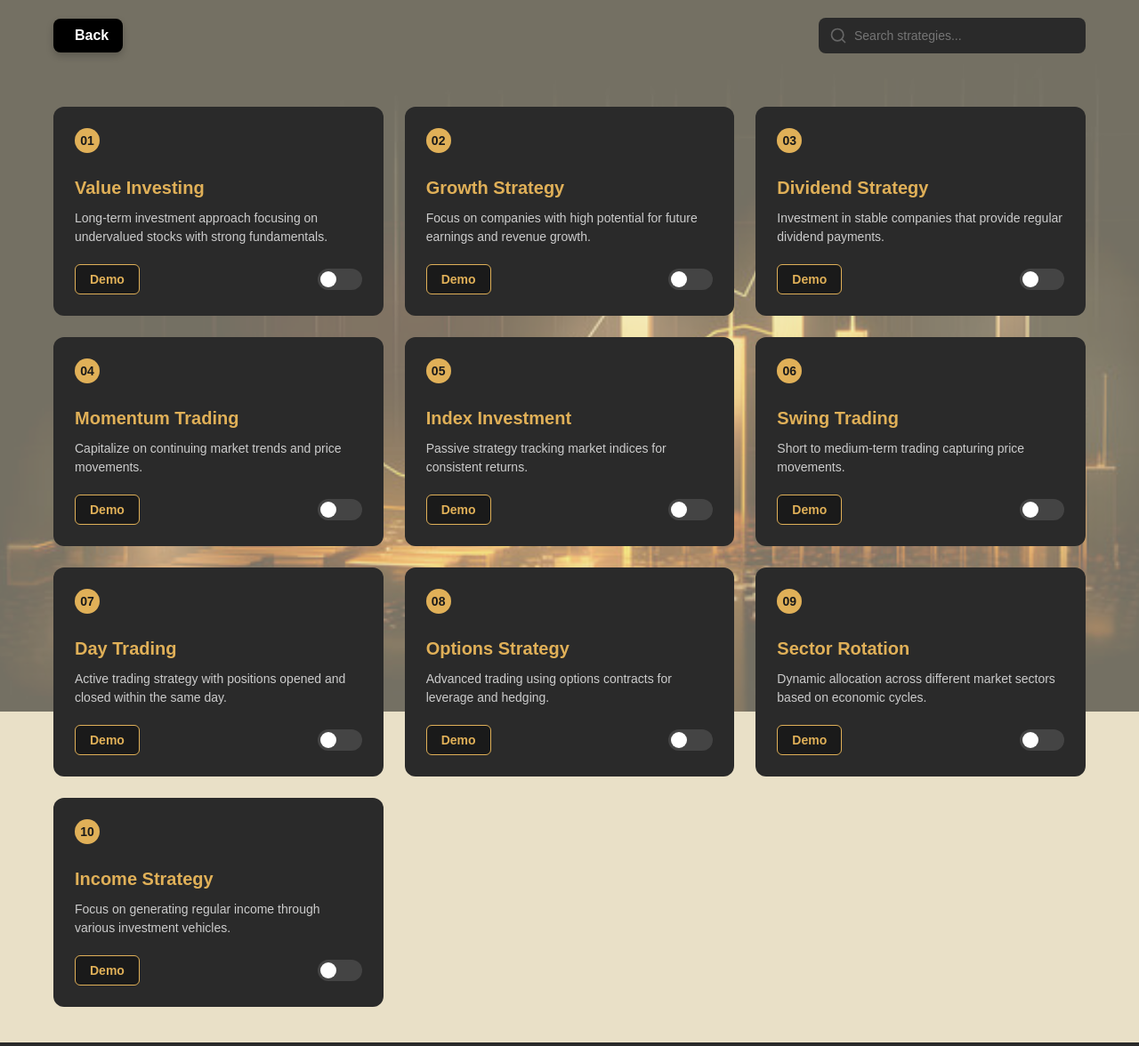
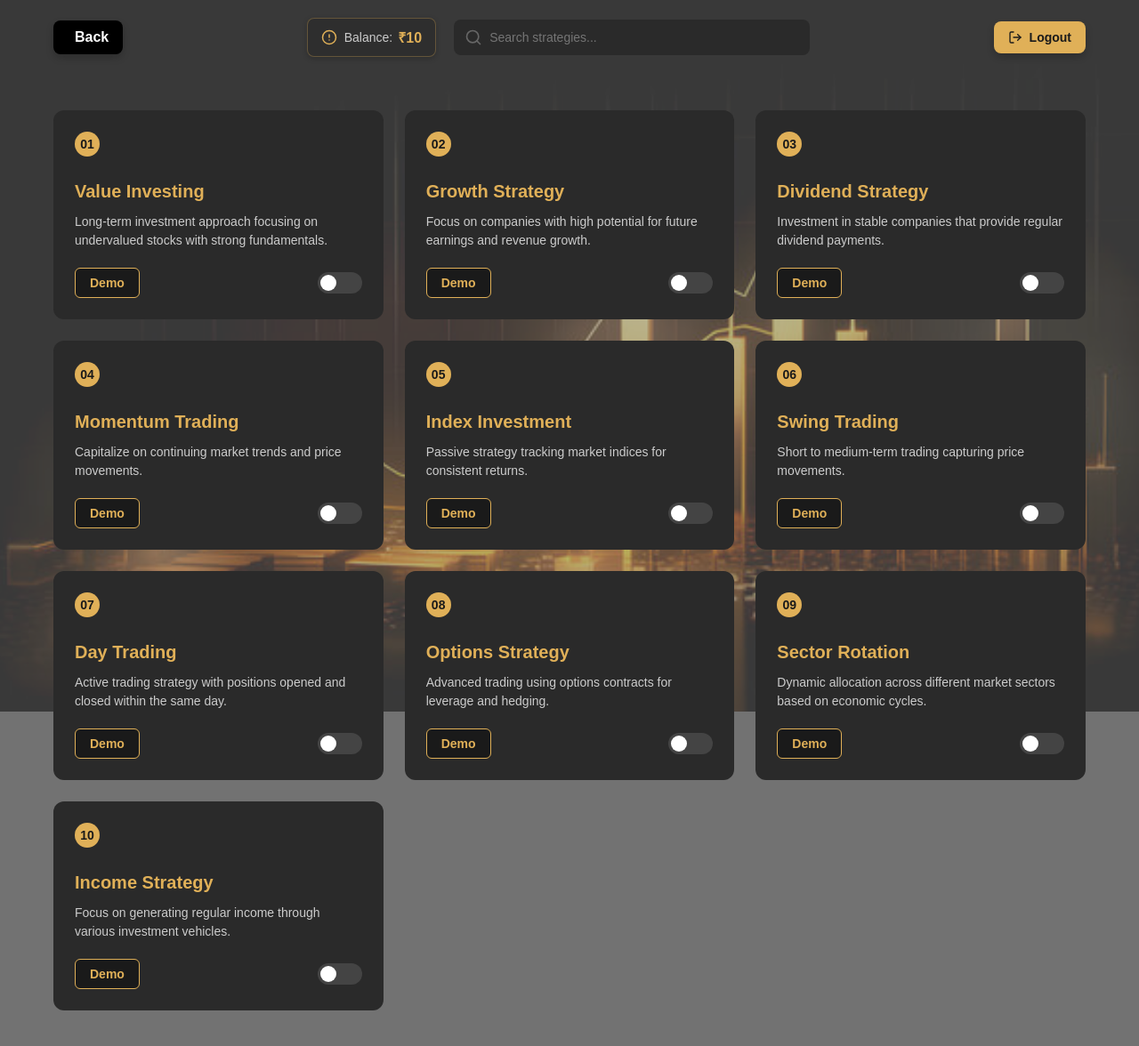
Before and after one commit to blackgrapes/Stock-Portal, a Flask app: template templates/strategies.html in a window 1280 px wide. Shown: the whole page at 89% size. Run offline with Flask 3, Linux system fonts and the light colour scheme; the template is opened without the code that fills it: most values are stand-ins (such as "Sample title", 1, 10 or a date in 2020).

Commit message:
Update strategies.html

```diff
--- a/templates/strategies.html
+++ b/templates/strategies.html
@@ -13,7 +13,7 @@
         }
 
         body {
-            background-color: rgba(231, 221, 194, 0.9);
+            background-color: rgba(0, 0, 0, 0.553);
             color: white;
             min-height: 100vh;
         }
@@ -73,6 +73,41 @@
             box-shadow: 0 6px 12px rgba(218, 165, 32, 0.4);
         }
 
+        .header-center {
+            display: flex;
+            align-items: center;
+            gap: 20px;
+            flex-grow: 1;
+            justify-content: center;
+        }
+
+        .balance-display {
+            display: flex;
+            align-items: center;
+            background-color: rgba(42, 42, 42, 0.7);
+            padding: 10px 15px;
+            border-radius: 8px;
+            border: 1px solid rgba(224, 176, 88, 0.3);
+            box-shadow: 0 2px 6px rgba(0, 0, 0, 0.2);
+        }
+
+        .balance-icon {
+            color: #e0b058;
+            margin-right: 8px;
+        }
+
+        .balance-text {
+            font-size: 14px;
+            color: #ccc;
+        }
+
+        .balance-amount {
+            font-size: 16px;
+            font-weight: bold;
+            color: #e0b058;
+            margin-left: 6px;
+        }
+
         .search-container {
             position: relative;
         }
@@ -83,7 +118,7 @@
             border-radius: 8px;
             color: white;
             padding: 12px 40px;
-            width: 300px;
+            width: 400px;
             font-size: 14px;
             transition: all 0.3s ease;
         }
@@ -99,6 +134,29 @@
             top: 50%;
             transform: translateY(-50%);
             color: #666;
+        }
+
+        .logout-btn {
+            background: #e0b058;
+            border: none;
+            color: #1a1a1a;
+            cursor: pointer;
+            display: flex;
+            align-items: center;
+            font-size: 14px;
+            text-decoration: none;
+            box-shadow: 0 4px 8px rgba(0,0,0,0.2);
+            font-weight: 600;
+            padding: 10px 16px;
+            border-radius: 8px;
+            gap: 8px;
+            transition: all 0.3s ease;
+        }
+
+        .logout-btn:hover {
+            background-color: #d19a3a;
+            transform: scale(1.03);
+            box-shadow: 0 6px 12px rgba(218, 165, 32, 0.4);
         }
 
         .strategy-grid {
@@ -260,6 +332,19 @@
                 </svg>
                 Back
             </button>
+            <div class="header-center">
+                <div class="balance-display">
+                    <svg class="balance-icon" xmlns="http://www.w3.org/2000/svg" width="18" height="18" viewBox="0 0 24 24" fill="none" stroke="currentColor" stroke-width="2" stroke-linecap="round" stroke-linejoin="round">
+                        <circle cx="12" cy="12" r="10"></circle>
+                        <line x1="12" y1="8" x2="12" y2="12"></line>
+                        <line x1="12" y1="16" x2="12.01" y2="16"></line>
+                    </svg>
+                    <span class="balance-text">Balance:</span>
+                    <span class="balance-amount">₹{{ balance }}</span>
+                </div>
+
+
+
                 <div class="search-container">
                     <svg class="search-icon" xmlns="http://www.w3.org/2000/svg" width="20" height="20" viewBox="0 0 24 24" fill="none" stroke="currentColor" stroke-width="2" stroke-linecap="round" stroke-linejoin="round">
                         <circle cx="11" cy="11" r="8"/>
@@ -267,6 +352,15 @@
                     </svg>
                     <input type="text" class="search-input" placeholder="Search strategies...">
                 </div>
+            </div>
+            <button onclick="window.location.href='login.html'" class="logout-btn">
+                <svg xmlns="http://www.w3.org/2000/svg" width="16" height="16" viewBox="0 0 24 24" fill="none" stroke="currentColor" stroke-width="2" stroke-linecap="round" stroke-linejoin="round">
+                    <path d="M9 21H5a2 2 0 0 1-2-2V5a2 2 0 0 1 2-2h4"></path>
+                    <polyline points="16 17 21 12 16 7"></polyline>
+                    <line x1="21" y1="12" x2="9" y2="12"></line>
+                </svg>
+                Logout
+            </button>
         </div>
 
         <div class="strategy-grid">
```
Also changed, not shown: other parts of templates/strategies.html (+24 -10 lines). Lines whose indentation alone changed are shown as unchanged.
